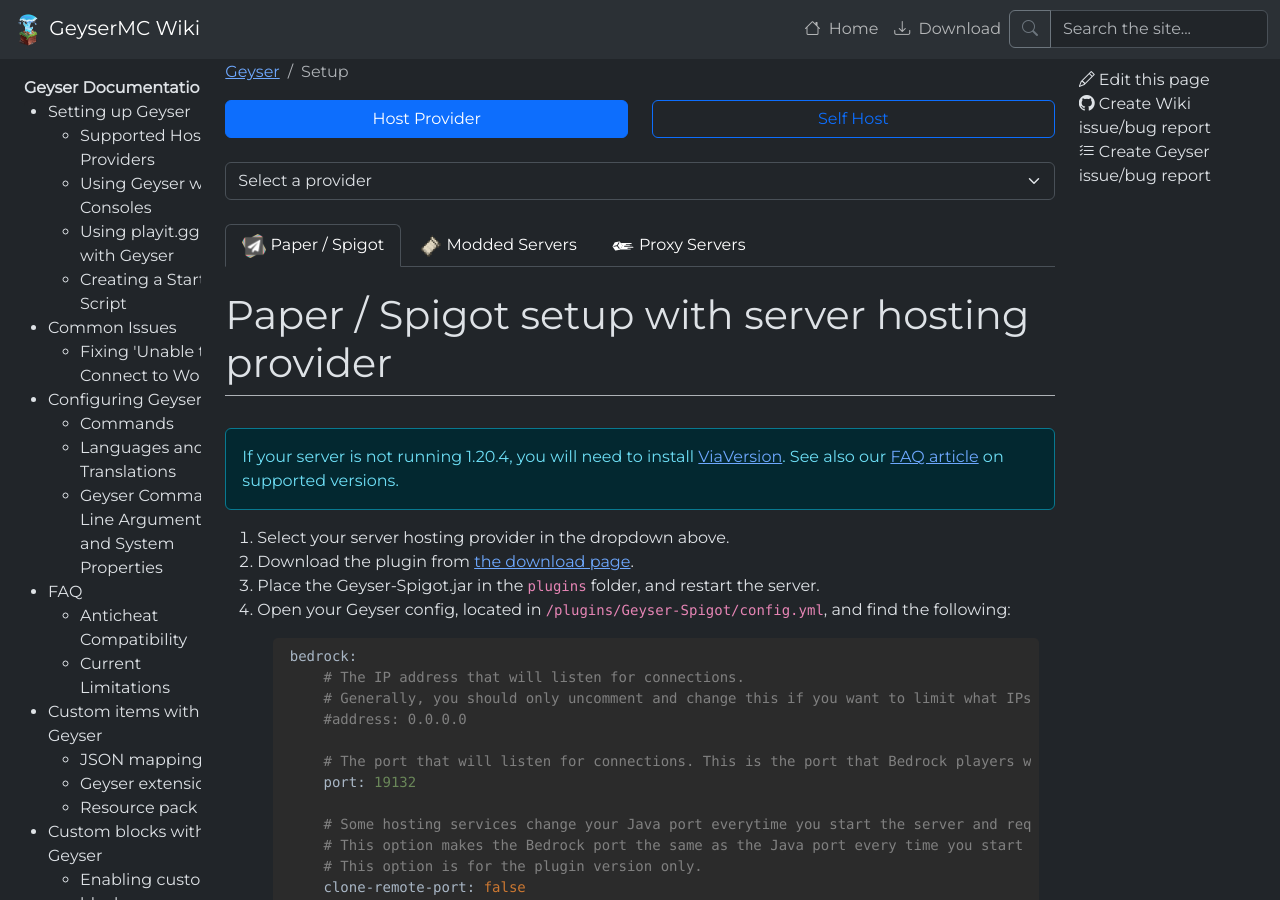
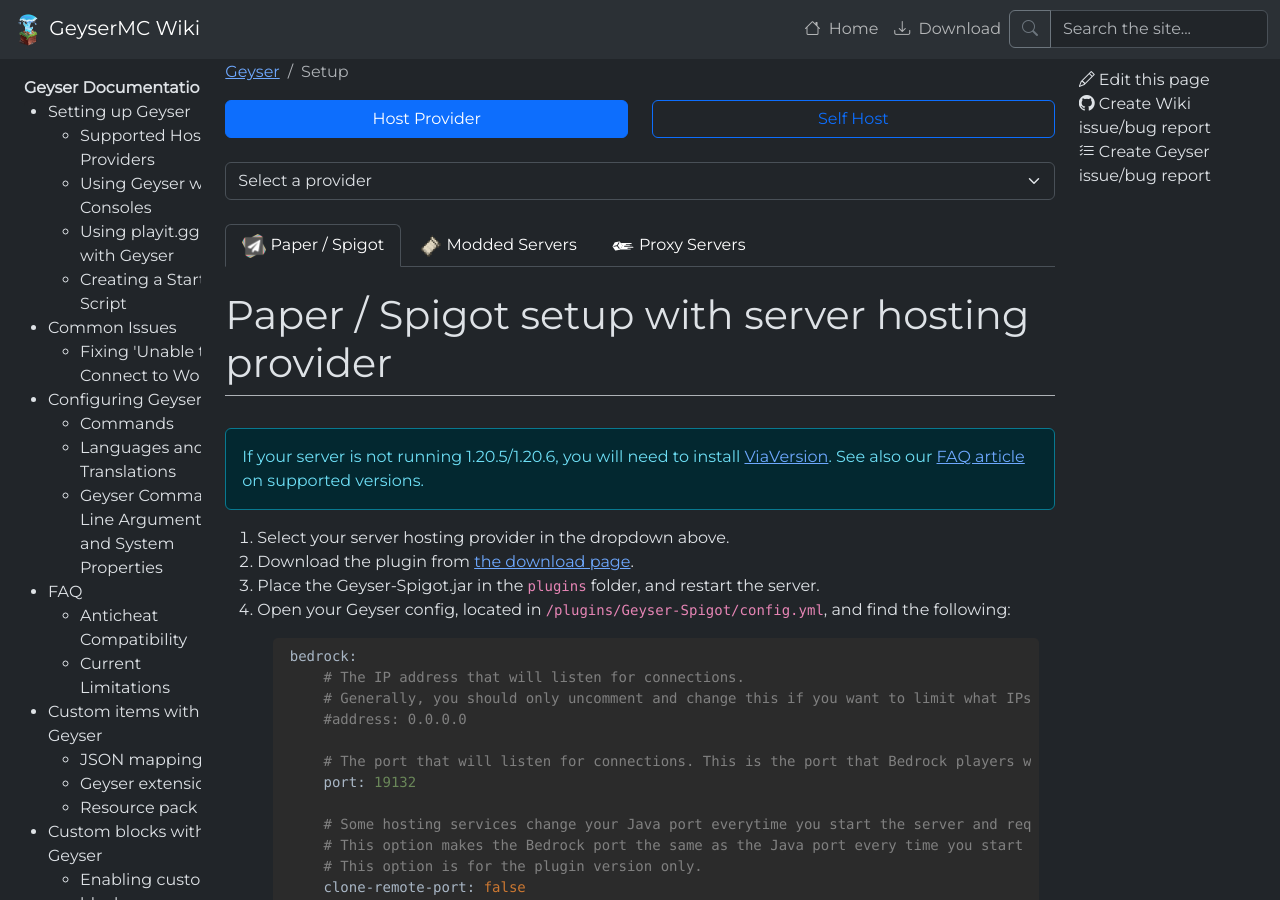
Before and after one commit to GeyserMC/GeyserWiki, a Jekyll site: the page built from _docs/geyser/setup.md, in a window 1280 px wide and 900 px high. Built offline with Jekyll 4.4.1, drawn with Linux system fonts in a browser that asks for light colours.

Commit message:
Update versions.json (#268)

```diff
--- a/_data/versions.json
+++ b/_data/versions.json
@@ -1,4 +1,4 @@
 {
   "bedrock": "1.20.40-1.20.80",
-  "java": "1.20.4"
+  "java": "1.20.5/1.20.6"
 }
```
